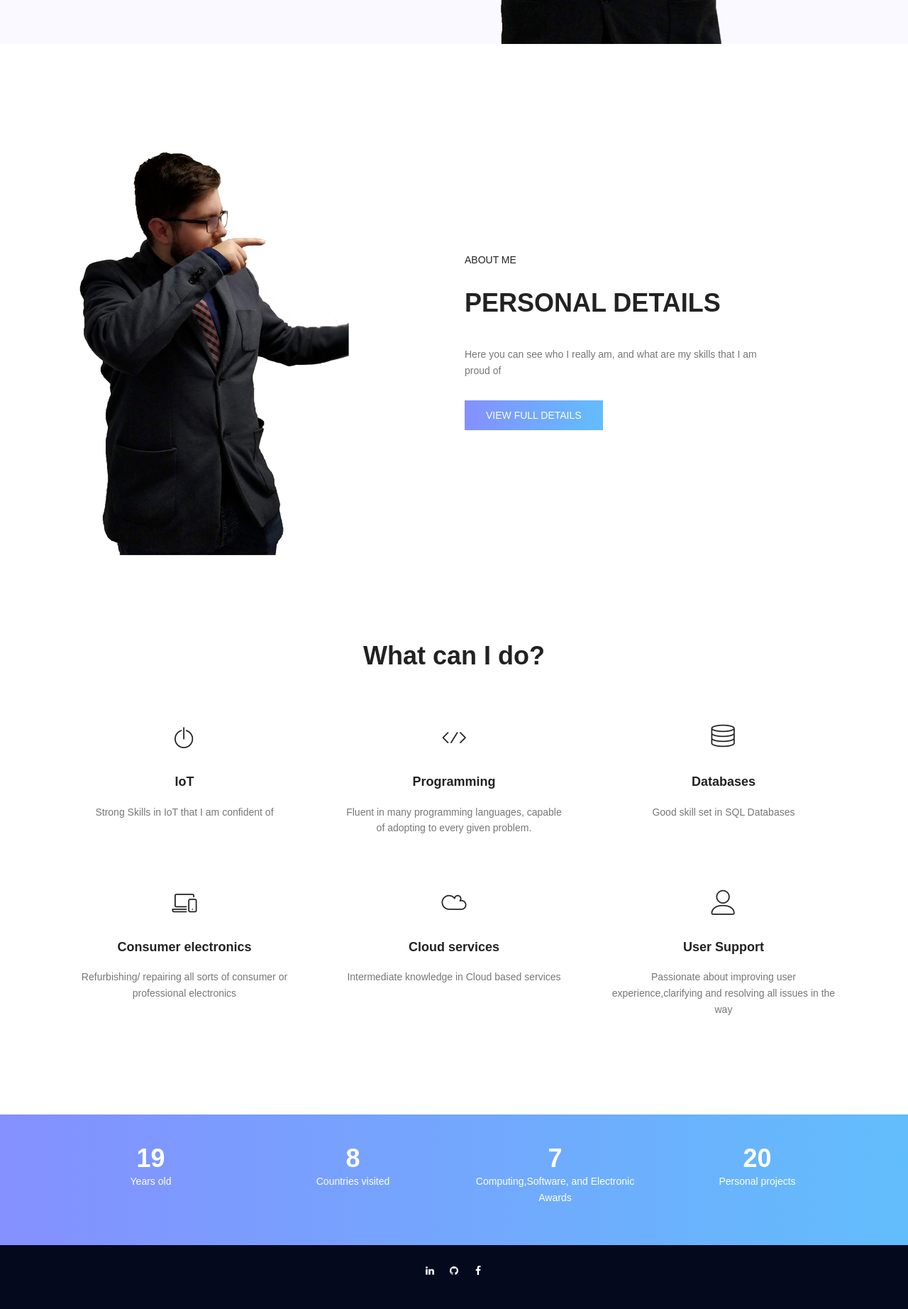
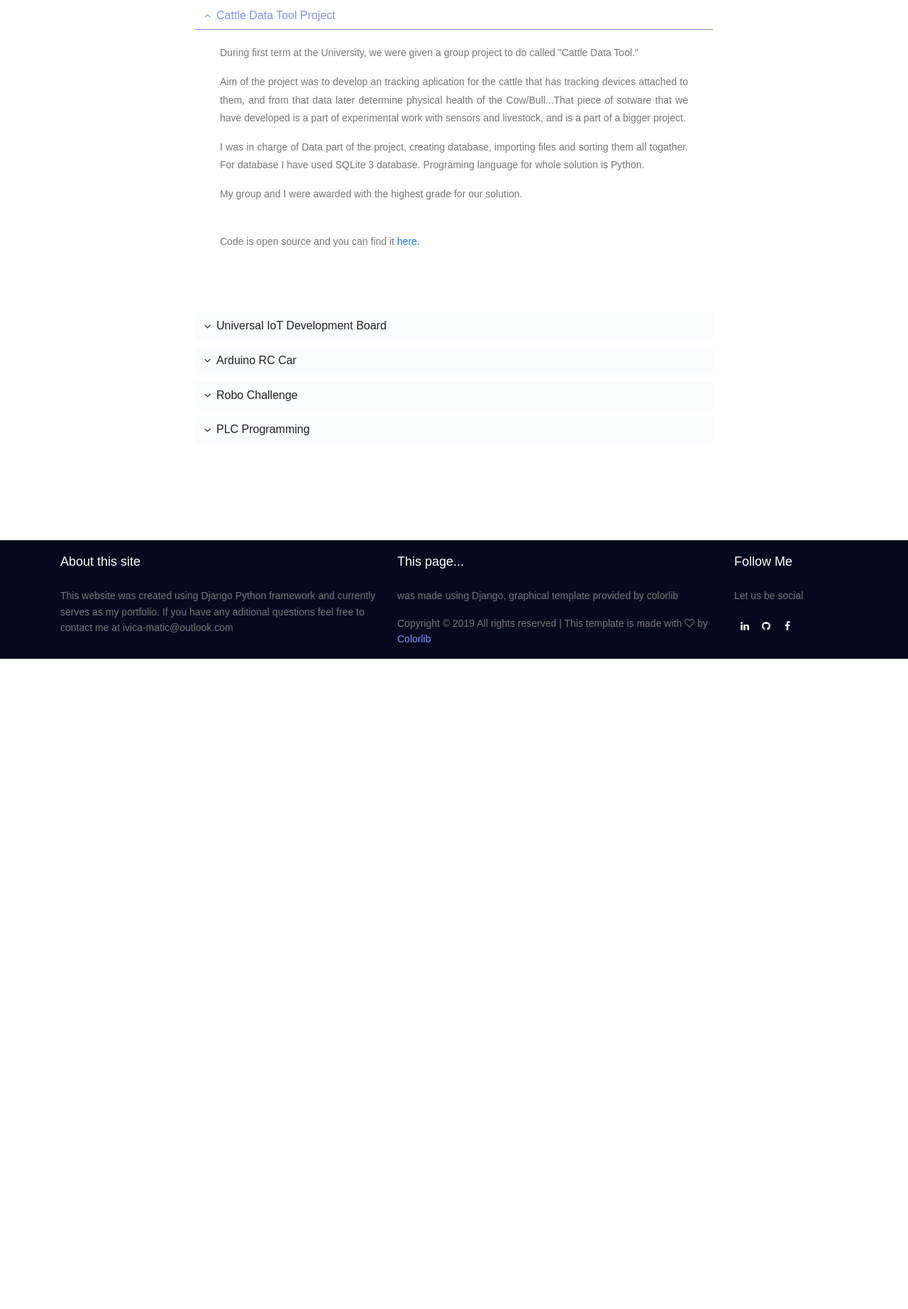
Before and after one commit to ivica3730k/ivica3730k.github.io, a plain HTML site: page mywork.html in a window 1280 px wide. Shown: the part 688-2532 px from the top of the page at 71% size. After the commit the page ends 1616 px from the top, so only its background shows below. Drawn offline with Linux system fonts and the light colour scheme.

Commit message:
Update mywork.html

```diff
--- a/mywork.html
+++ b/mywork.html
@@ -1,8 +1,8 @@
+
+
 <!DOCTYPE html>
 <html lang="zxx" class="no-js">
-
    <head>
-    <meta name="google-site-verification" content="U90Isn4CrTP3WbNEObKYBsed8BqhXhIBnMdZuN_bvbE" />
       <!-- Mobile Specific Meta -->
       <meta name="viewport" content="width=device-width, initial-scale=1, shrink-to-fit=no">
       <!-- Favicon-->
@@ -17,6 +17,7 @@
       <meta charset="UTF-8">
       <!-- Site Title -->
       <title>Ivica Matic - Software Engineer</title>
+
       <!--
          CSS
          ============================================= -->
@@ -29,8 +30,9 @@
       <link rel="stylesheet" href="./static/css/owl.carousel.css">
       <link rel="stylesheet" href="./static/css/main.css">
       <link rel="stylesheet" href="./static/css/custom-css-override.css">
+
+
    </head>
-
    <body>
       <!--Header start-->
       <header id="header">
@@ -41,9 +43,9 @@
                </div>
                <nav id="nav-menu-container">
                   <ul class="nav-menu">
-                        <li><a href="./index.html">Home</a></li>
-                        <li><a href="./about.html">About me</a></li>
-                        <li><a href="./mywork.html">My work</a></li>
+                     <li><a href="./">Home</a></li>
+                     <li><a href="./about">About me</a></li>
+                     <li><a href="./mywork">My work</a></li>
                   </ul>
                </nav>
                <!-- #nav-menu-container -->
@@ -51,202 +53,161 @@
          </div>
       </header>
       <!--Header-end-->
+      <!-- #header -->
       <!-- start banner Area -->
-    <section class="banner-area pt-0">
+      <section class="about-banner">
+         <div class="container">
+            <div class="row d-flex align-items-center justify-content-center">
+               <div class="about-content col-lg-12">
+                  <h1 class="text-white">
+                     My Work
+                  </h1>
+                  <p class="text-white link-nav"><a href="/">Home </a> <span class="lnr lnr-arrow-right"></span> <a href="#"> My Work</a></p>
+               </div>
+            </div>
+         </div>
+      </section>
+      <!-- End banner Area -->
+      <!-- Start faq Area -->
+      <section class="faq-area">
 
-        <div class="container pt-0">
-            <div class="d-md-none">
-                <!-- if it is small device -->
-                <div class="row  align-items-center justify-content-between">
-                    <div class="col-lg-6 col-md-6 banner-left">
-                        <h6>Hello world,this is me...</h6>
-                        <h1>Ivica Matić</h1>
-                        <p>
-                            Who am I, What I do, How I do?
+         <div class="container">
+            <div class="row d-flex justify-content-center">
+               <div class="menu-content pb-70 col-lg-8">
+                  <div class="title text-center">
+                     <h1 class="mb-10">List of my projects</h1>
+                     <p>During my time in High School, and now, I have been very active in the world of Electronics, Computer Hardware and Software. Always aiming for the best, I explored numerous oppurtunities to improve my skills in any possible way. Because of that I have quite big list of projects behind me ,it being personal or group ones. List of my projects, with details, is available below:
                      </p>
                   </div>
                </div>
             </div>
-            <div class="d-none d-md-block">
-                <!-- if it is not small device -->
-                <div class="row fullscreen align-items-center justify-content-between">
-                    <div class="col-lg-6 col-md-6 banner-left">
-                        <h6>Hello world,this is me...</h6>
-                        <h1>Ivica Matić</h1>
-                        <p>
-                            Who am I, What I do, How I do?
-                        </p>
-                        <a href="./about.html" class="primary-btn text-uppercase">discover now</a>
-                    </div>
-                    <div class="col-lg-6 col-md-6 banner-right d-flex align-self-end">
-                        <img class="img-fluid" src="./media/homeImg.png" alt="">
+            <div class="row justify-content-center">
+               <div class="col-lg-8">
+                  <dl class="accordion">
+
+                     <dt>
+                        <a href="">Cattle Data Tool Project</a>
+                     </dt>
+                     <dd>
+											 <div class="container">  <p style="text-align: justify;">During first term at the University, we were given a group project to do called "Cattle Data Tool."</p>
+<p style="text-align: justify;">Aim of the project was to develop an tracking aplication for the cattle that has tracking devices attached to them, and from that data later determine physical health of the Cow/Bull...That piece of sotware that we have developed is a part of experimental work with sensors and livestock, and is a part of a bigger project.</p>
+<p style="text-align: justify;">I was in charge of Data part of the project, creating database, importing files and sorting them all togather. For database I have used SQLite 3 database. Programing language for whole solution is Python.</p>
+<p style="text-align: justify;">My group and I were awarded with the highest grade for our solution.<br /><br /></p>
+<p style="text-align: justify;">Code is open source and you can find it&nbsp;<a href="https://github.com/cattle-data-tool/cattle-data-tool">here.</a></p>
+<p style="text-align: justify;">&nbsp;</p> </div>
+
+										 </dd>
+
+                     <dt>
+                        <a href="">Universal IoT Development Board</a>
+                     </dt>
+                     <dd>
+											 <div class="container">  <p>One of my bigest project was developing of my own product called:&nbsp;<strong>"Universal IoT Development board."</strong></p>
+<p>At that time, board consisted of all electronic parts in one simple package, that was easy to use, in order to allow any user, even without any programming experience to quickly got their own IoT thing up in the cloud.</p>
+<p>I personaly made all Electronic plans, manufactured board files, ordered blank board from China and populated it with neccesary compoments with my own soldering skills. All that at my own little workshop back in Croatia.</p>
+<p>At that time, board was based on ESP8266 chip, and it included:</p>
+<ul>
+<li>SMPS Power Supply</li>
+<li>16 Digital IO Ports</li>
+<li>6 ADC Ports</li>
+<li>5 DAC Outputs</li>
+<li>RTC Clock</li>
+<li>Oprional HC-05 Bluetooth module</li>
+<li>Optional DHT22 Temperature and Humidity Sensor</li>
+</ul>
+<p>...all packed in small form factor of 100*60mm.</p>
+<p>That board was probably my bigest project I have completed so far. All my knowledge and skills were recognized. So, board granted me multiple awards in the field,like:</p>
+<ol>
+<li>Award for best Final Dissertation on topic "Universal IoT development board", Slavonski Brod,Croatia.May 2018.</li>
+<li>1st place for "Universal IoT Development board" at regional Croatian contest "Mladi @ Inovacije 2018"</li>
+<li>2nd place for "Universal IoT Development board" at "Science Fair Ivanic grad 2018"</li>
+<li>3rd place for "Universal IoT Development board" at Inter-regional contest at University of Zagreb, Faculty of Electrical Engineering and Computing,2018</li>
+</ol>
+<p><span style="font-family: 'Open Sans', Arial, sans-serif; font-size: 16px;">Currently I am designing better version of it and planning to make it on bigger scale.</span></p> </div>
+
+										 </dd>
+
+                     <dt>
+                        <a href="">Arduino RC Car</a>
+                     </dt>
+                     <dd>
+											 <div class="container">  <p style="text-align: justify;">Back when I was at my high school in Croatia, I have designed simple RC Controled Vehicle called simply "Arduino RC Car." I created it in order to compite at the croatian science fair "Science Fair Ivanic Grad, 2017."&nbsp;</p>
+<p style="text-align: justify;">Car consisted of 4WD electric system and was fully controlable over app on any Android device. Range was decent and battery life was good enough to last trough all 2 days of constant use.</p>
+<p style="text-align: justify;">The car was quite popular, bringing attention to young kids at the age of elementary school, probably inspiring them to be a "Techonolgy" persons one day.&nbsp;</p>
+<p style="text-align: justify;">That project granted me 3rd place, bronze medal for that contest in that year.</p> </div>
+
+										 </dd>
+
+                     <dt>
+                        <a href="">Robo Challenge</a>
+                     </dt>
+                     <dd>
+											 <div class="container">  <p class="MsoNormal" style="text-align: justify;"><span lang="SH" style="mso-ansi-language: SH;">Du</span>ring my high school in second grade I was part of &ldquo;Robo Challenge&rdquo; project that was held in my school back in Croatia.</p>
+<p class="MsoNormal" style="text-align: justify;">Aim of the project was to introduce world of electronic and applied Software Engineering to the young students like me at that time. Project was separated in two main parts. First part was to assemble a robotic vehicle using appropriate tools, schematics and tools. Second part was to program that vehicle In order for it to do certain tasks like avoid an obstacle, follow line on floor, or to enable remote control.</p>
+<p class="MsoNormal" style="text-align: justify;">My colleagues and I were very successful at that project and we have completed out tasks, and additional ones in time span of 2 weeks.</p>
+<p class="MsoNormal" style="text-align: justify;">This project is one of my favourites because at that time, I was only 15 years old, and this was my first big step into the world of programming.</p> </div>
+
+										 </dd>
+
+                     <dt>
+                        <a href="">PLC Programming</a>
+                     </dt>
+                     <dd>
+											 <div class="container">  <p class="MsoNormal" style="text-align: justify;">In second grade of my high school I was given opportunity to further increase my skills in programming by visiting MIC Education centre in &Scaron;kofja Loka,Slovenia, sponsored by Siemens.</p>
+<p class="MsoNormal" style="text-align: justify;">There I was provided full training in PLC programming and additional compressed air storage and saving procedures. <span style="mso-spacerun: yes;">&nbsp;</span>I had opportunity to see from personal experience how things are working in the industry and how to adopt my skillset for industry need in future.</p>
+<p class="MsoNormal" style="text-align: justify;">Training lasted 3 days in total and in the end I was awarded with the Certificate from the Education centre.</p> </div>
+
+										 </dd>
+
+                  </dl>
                </div>
             </div>
          </div>
 
       </section>
-    <!-- End banner Area -->
-    <!-- Start home-about Area -->
-    <section class="home-about-area">
-
+      <!-- End faq Area -->
+      <!-- start footer Area -->
+      <footer class="footer-area pt-20">
          <div class="container">
-            <div class="row align-items-center justify-content-between">
-                <div class="col-lg-6 col-md-6 home-about-left">
-                    <div class="d-md-none">
-                        <!-- if it is small device -->
-                        <img class="img-fluid" src="./media/homeImg.png" alt="">
-                    </div>
-                    <div class="d-none d-md-block">
-                        <!-- if it is not small device -->
-                        <img class="img-fluid" src="./media/aboutmeimg.png" alt="">
-                    </div>
-                </div>
-                <div class="col-lg-6 col-md-6 home-about-right">
-                    <h6>About Me</h6>
-                    <h1 class="text-uppercase">Personal Details</h1>
+            <div class="row">
+               <div class="col-lg-5 col-md-6 col-sm-6">
+                  <div class="single-footer-widget">
+                     <h4>About this site</h4>
                      <p>
-                        Here you can see who I really am, and what are my skills that I am proud of
-                    </p>
-                    <a href="/about" class="primary-btn text-uppercase">View Full Details</a>
-                </div>
-            </div>
-        </div>
-
-    </section>
-    <!-- End home-about Area -->
-    <!-- Start services Area -->
-    <section class="services-area">
-
-        <div class="container">
-            <div class="row d-flex justify-content-center">
-                <div class="menu-content  col-lg-7">
-                    <div class="title text-center">
-                        <h1 class="mb-10">What can I do?</h1>
-                        <p></p>
-                    </div>
-                </div>
-            </div>
-            <div class="row">
-
-                <div class="col-lg-4 col-md-6">
-                    <div class="single-services">
-                        <span class="lnr lnr-power-switch"></span>
-                        <a href="#">
-                            <h4>IoT</h4>
-                        </a>
-                        <p>
-                            Strong Skills in IoT that I am confident of
+                           This website was created using Django Python
+                           framework and currently serves as my portfolio.
+                           If you have any aditional questions feel
+                           free to contact me at ivica-matic@outlook.com
                      </p>
                   </div>
                </div>
-
-                <div class="col-lg-4 col-md-6">
-                    <div class="single-services">
-                        <span class="lnr lnr-code"></span>
-                        <a href="#">
-                            <h4>Programming</h4>
-                        </a>
-                        <p>
-                            Fluent in many programming languages, capable of adopting to every given problem.
+               <div class="col-lg-5 col-md-6 col-sm-6">
+                  <div class="single-footer-widget">
+                     <h4>This page...</h4>
+                     <p>was made using Django, graphical template provided by colorlib</p>
+                     <p class="footer-text">
+                        <!-- Link back to Colorlib can't be removed. Template is licensed under CC BY 3.0. -->
+                        Copyright &copy;
+                        <script>
+                           document.write(new Date().getFullYear());
+                        </script> All rights reserved | This template is made with <i class="fa fa-heart-o" aria-hidden="true"></i> by <a href="https://colorlib.com" target="_blank">Colorlib</a>
+                        <!-- Link back to Colorlib can't be removed. Template is licensed under CC BY 3.0. -->
                      </p>
                   </div>
                </div>
+               <div class="col-lg-2 col-md-6 col-sm-6 social-widget">
+                  <div class="single-footer-widget">
 
-                <div class="col-lg-4 col-md-6">
-                    <div class="single-services">
-                        <span class="lnr lnr-database"></span>
-                        <a href="#">
-                            <h4>Databases</h4>
-                        </a>
-                        <p>
-                            Good skill set in SQL Databases
-                        </p>
-                    </div>
-                </div>
+                        <h4>Follow Me</h4>
+                        <p>Let us be social</p>
+                        <div class="footer-social d-flex align-items-center">
 
-                <div class="col-lg-4 col-md-6">
-                    <div class="single-services">
-                        <span class="lnr lnr-laptop-phone"></span>
-                        <a href="#">
-                            <h4>Consumer electronics</h4>
-                        </a>
-                        <p>
-                            Refurbishing/ repairing all sorts of consumer or professional electronics
-                        </p>
-                    </div>
-                </div>
-
-                <div class="col-lg-4 col-md-6">
-                    <div class="single-services">
-                        <span class="lnr lnr-cloud"></span>
-                        <a href="#">
-                            <h4>Cloud services</h4>
-                        </a>
-                        <p>
-                            Intermediate knowledge in Cloud based services
-                        </p>
-                    </div>
-                </div>
-
-                <div class="col-lg-4 col-md-6">
-                    <div class="single-services">
-                        <span class="lnr lnr-user"></span>
-                        <a href="#">
-                            <h4>User Support</h4>
-                        </a>
-                        <p>
-                            Passionate about improving user experience,clarifying and resolving all issues in the way
-                        </p>
-                    </div>
-                </div>
-
-            </div>
-        </div>
-
-    </section>
-    <!-- End services Area -->
-    <!-- Start fact Area -->
-    <section class="facts-area pt-40 pb-40" id="facts-area" style="margin-bottom:0px;">
-
-        <div class="container">
-            <div class="row">
-
-                <div class="col-lg-3 col-md-6 single-fact">
-                    <h1 class="counter">19</h1>
-                    <p>Years old</p>
-                </div>
-
-                <div class="col-lg-3 col-md-6 single-fact">
-                    <h1 class="counter">8</h1>
-                    <p>Countries visited</p>
-                </div>
-
-                <div class="col-lg-3 col-md-6 single-fact">
-                    <h1 class="counter">7</h1>
-                    <p>Computing,Software, and Electronic Awards</p>
-                </div>
-
-                <div class="col-lg-3 col-md-6 single-fact">
-                    <h1 class="counter">20</h1>
-                    <p>Personal projects</p>
-                </div>
-
-            </div>
-        </div>
-
-    </section>
-    <!-- end fact Area -->
-    <!-- start footer Area -->
-    <footer class="footer-area pt-20 pb-40">
-        <div class="container">
-            <div class="row justify-content-center text-center">
-                <div class="col-lg-2 col-md-6 col-sm-6 ">
-                    <div class="single-footer-widget">
-                        <div class="footer-social">
                             <a href="https://www.linkedin.com/in/matic-ivica/"><i class="fa fa-linkedin"></i></a>
                             <a href="https://github.com/ivica3730k"><i class="fa fa-github"></i></a>
                             <a href="https://www.facebook.com/ivica.matic.00"><i class="fa fa-facebook"></i></a>
+
                         </div>
+
                   </div>
                </div>
             </div>
@@ -271,5 +232,4 @@
       <script src="./static/js/mail-script.js"></script>
       <script src="./static/js/main.js"></script>
    </body>
-
 </html>
```
Lines whose indentation alone changed are shown as unchanged.
